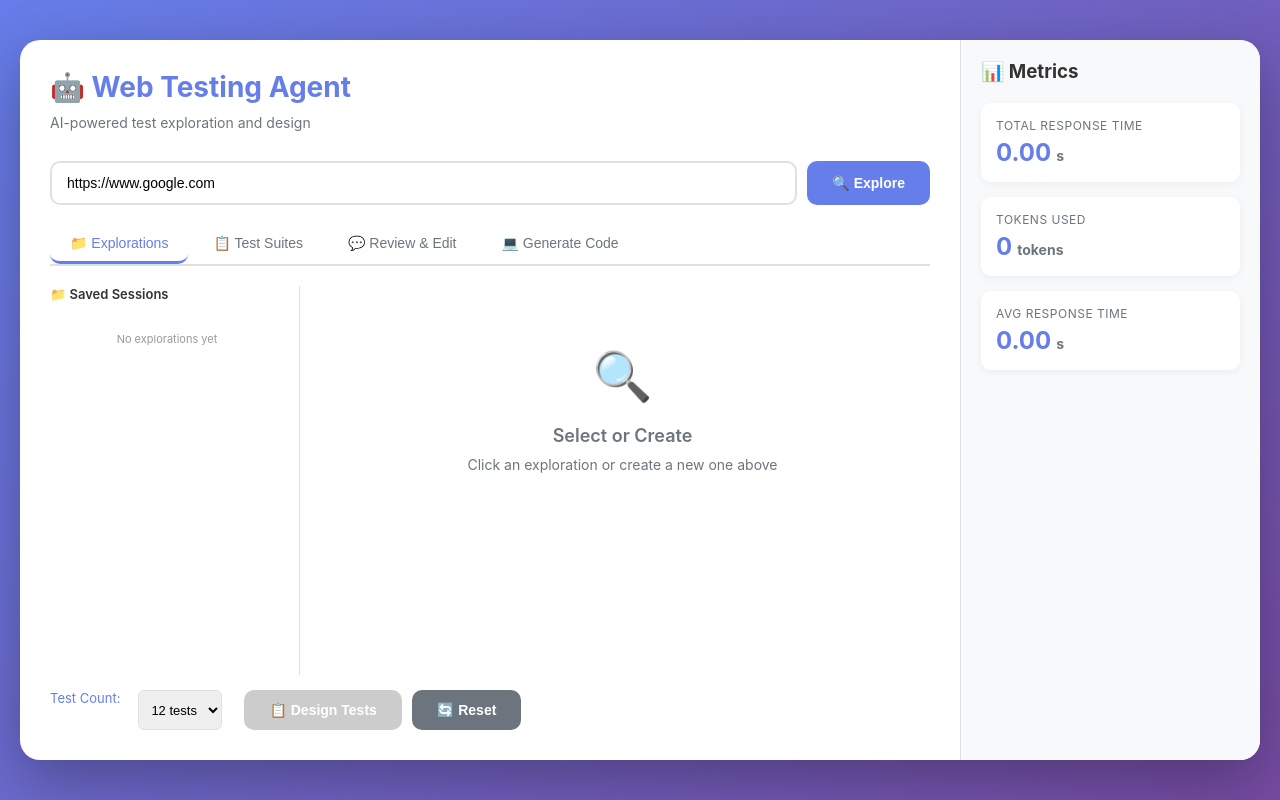
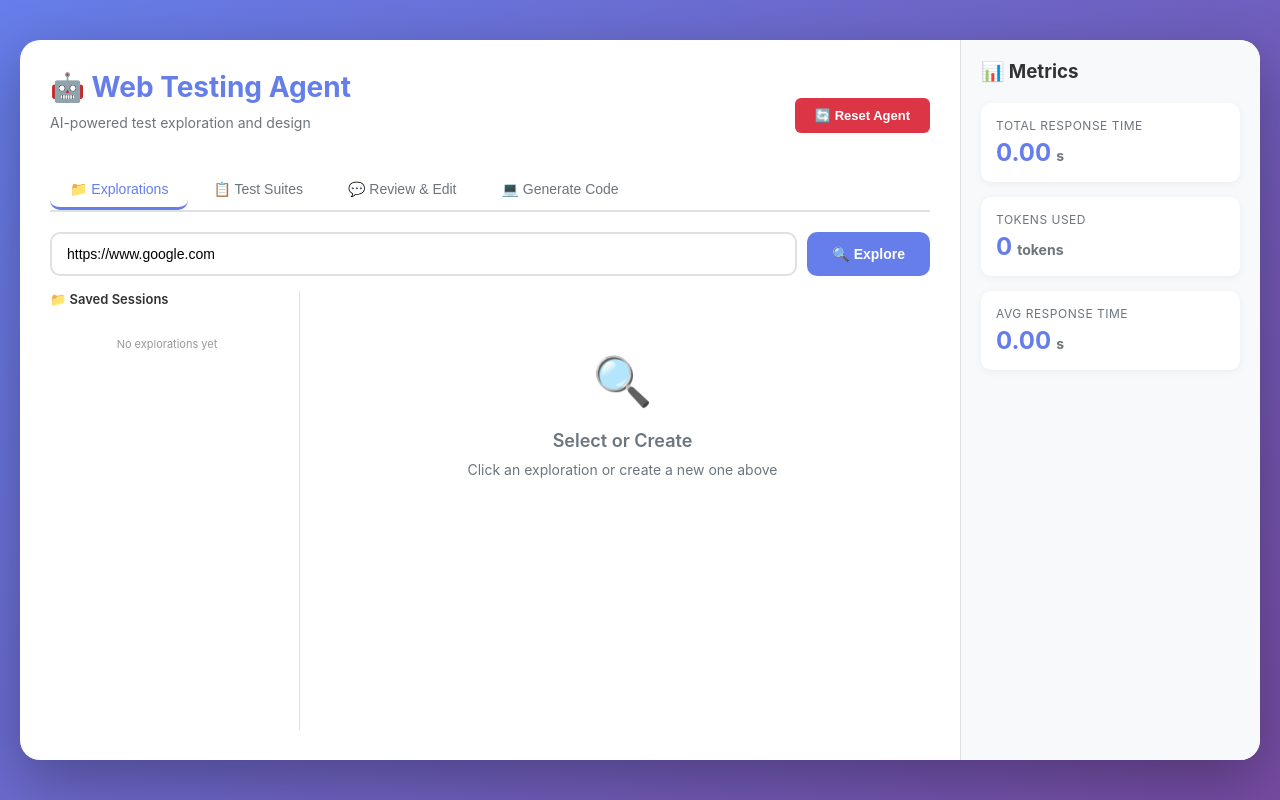
Before and after one commit to xKimozZ/Gens-AI, a PHP site: page / in a window 1280 px wide. Run offline with PHP 8.4, Linux system fonts and the light colour scheme.

Commit message:
feat: Enhance UI with reset functionality and improved button styles

```diff
--- a/frontend/index.html
+++ b/frontend/index.html
@@ -9,17 +9,12 @@
   <body>
     <div class="container">
       <div class="main-panel">
-        <h1>🤖 Web Testing Agent</h1>
-        <p class="subtitle">AI-powered test exploration and design</p>
-
-        <div class="input-section">
-          <input
-            type="text"
-            id="urlInput"
-            placeholder="Enter URL to explore (e.g., https://demo.playwright.dev/todomvc)"
-            value="https://www.google.com"
-          />
-          <button onclick="exploreUrl()" id="exploreBtn">🔍 Explore</button>
+        <div style="display: flex; justify-content: space-between; align-items: center; margin-bottom: 10px;">
+          <div>
+            <h1>🤖 Web Testing Agent</h1>
+            <p class="subtitle">AI-powered test exploration and design</p>
+          </div>
+          <button onclick="resetAgent()" class="btn-danger" style="padding: 10px 20px; background: #dc3545; color: white; border: none; border-radius: 6px; font-size: 13px; cursor: pointer; font-weight: 600; display: flex; align-items: center; gap: 8px;">🔄 Reset Agent</button>
         </div>
 
         <!-- Tabs Navigation -->
@@ -48,12 +43,24 @@
 
         <!-- Tab Content -->
         <div class="tab-content" id="tab-explorations">
+          <!-- Exploration Input Section -->
+          <div class="input-section" style="margin-bottom: 15px; flex-shrink: 0;">
+            <input
+              type="text"
+              id="urlInput"
+              placeholder="Enter URL to explore (e.g., https://demo.playwright.dev/todomvc)"
+              value="https://www.google.com"
+              onkeypress="if(event.key === 'Enter') exploreUrl()"
+            />
+            <button onclick="exploreUrl()" id="exploreBtn">🔍 Explore</button>
+          </div>
+
           <div
             style="
               display: grid;
               grid-template-columns: 250px 1fr;
               gap: 15px;
-              height: 100%;
+              flex: 1;
               min-height: 0;
             "
           >
@@ -64,7 +71,6 @@
                 padding-right: 15px;
                 display: flex;
                 flex-direction: column;
-                height: 100%;
                 min-height: 0;
               "
             >
@@ -107,7 +113,6 @@
               style="
                 overflow-y: auto;
                 padding: 0 10px;
-                height: 100%;
                 min-height: 0;
               "
             >
@@ -129,12 +134,31 @@
         </div>
 
         <div class="tab-content" id="tab-testsuites" style="display: none">
+          <!-- Test Design Controls -->
+          <div style="background: #f8f9fa; padding: 15px; border-radius: 8px; margin-bottom: 15px; display: flex; align-items: center; gap: 12px; flex-shrink: 0;">
+            <label style="font-size: 13px; color: #667eea; font-weight: 600;">Test Count:</label>
+            <select
+              id="testCountSelect"
+              style="padding: 8px 12px; border-radius: 6px; border: 1px solid #e0e0e0; font-size: 13px;"
+            >
+              <option value="5">5 tests</option>
+              <option value="8">8 tests</option>
+              <option value="10">10 tests</option>
+              <option value="12" selected>12 tests</option>
+              <option value="15">15 tests</option>
+              <option value="20">20 tests</option>
+            </select>
+            <button onclick="designTests()" id="designBtn" disabled style="padding: 10px 20px; background: #667eea; color: white; border: none; border-radius: 6px; font-size: 13px; cursor: pointer; font-weight: 600;">📋 Design Tests</button>
+            <div style="flex: 1;"></div>
+            <span style="font-size: 12px; color: #6c757d;">💡 Select an exploration from the Explorations tab first</span>
+          </div>
+
           <div
             style="
               display: grid;
               grid-template-columns: 250px 1fr;
               gap: 15px;
-              height: 100%;
+              flex: 1;
               min-height: 0;
             "
           >
@@ -145,7 +169,6 @@
                 padding-right: 15px;
                 display: flex;
                 flex-direction: column;
-                height: 100%;
                 min-height: 0;
               "
             >
@@ -188,7 +211,6 @@
               style="
                 overflow-y: auto;
                 padding: 0 10px;
-                height: 100%;
                 min-height: 0;
               "
             >
@@ -558,32 +580,6 @@
           </div>
         </div>
 
-        <div class="button-group">
-          <label style="font-size: 13px; color: #667eea; margin-right: 8px"
-            >Test Count:</label
-          >
-          <select
-            id="testCountSelect"
-            style="
-              padding: 8px;
-              border-radius: 6px;
-              border: 1px solid #e0e0e0;
-              margin-right: 12px;
-              font-size: 13px;
-            "
-          >
-            <option value="5">5 tests</option>
-            <option value="8">8 tests</option>
-            <option value="10">10 tests</option>
-            <option value="12" selected>12 tests</option>
-            <option value="15">15 tests</option>
-            <option value="20">20 tests</option>
-          </select>
-          <button onclick="designTests()" id="designBtn" disabled>
-            📋 Design Tests
-          </button>
-          <button onclick="resetAgent()" class="btn-secondary">🔄 Reset</button>
-        </div>
       </div>
 
       <div class="metrics-panel">
--- a/frontend/js/ui/explore.js
+++ b/frontend/js/ui/explore.js
@@ -193,17 +193,21 @@ function deleteExploration(id) {
  * Reset agent state
  */
 async function resetAgent() {
-  if (
-    confirm(
-      "Reset agent state? This will clear backend state but keep local storage."
-    )
-  ) {
-    try {
-      await apiResetAgent();
-      updateMetrics();
-      alert("Agent reset complete");
-    } catch (error) {
-      alert("Reset failed: " + error.message);
-    }
+  const confirmed = confirm(
+    "⚠️ WARNING: This will reset the agent state on the backend.\n\n" +
+    "Your locally saved explorations, test suites, and chat history will NOT be affected.\n\n" +
+    "Do you want to continue?"
+  );
+
+  if (!confirmed) {
+    return;
+  }
+
+  try {
+    await apiResetAgent();
+    updateMetrics();
+    alert("✅ Agent reset complete");
+  } catch (error) {
+    alert("❌ Reset failed: " + error.message);
   }
 }
--- a/frontend/style.css
+++ b/frontend/style.css
@@ -198,6 +198,21 @@ button:disabled {
     background: #5a6268;
 }
 
+.btn-danger {
+    background: #dc3545 !important;
+    transition: all 0.2s ease;
+}
+
+.btn-danger:hover {
+    background: #c82333 !important;
+    transform: translateY(-1px);
+    box-shadow: 0 4px 12px rgba(220, 53, 69, 0.3);
+}
+
+.btn-danger:active {
+    transform: translateY(0);
+}
+
 /* Tabs */
 .tabs {
     display: flex;
```
